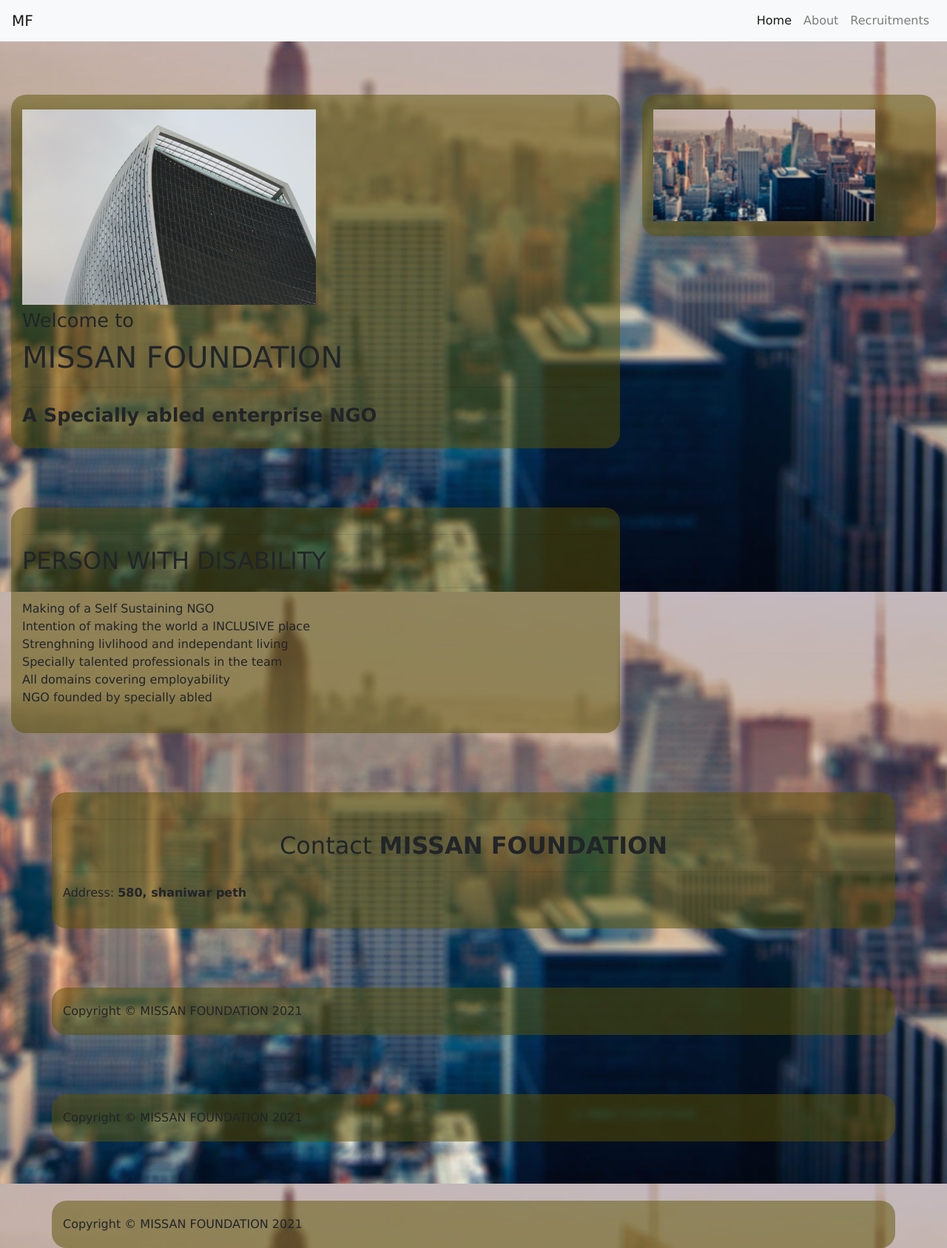
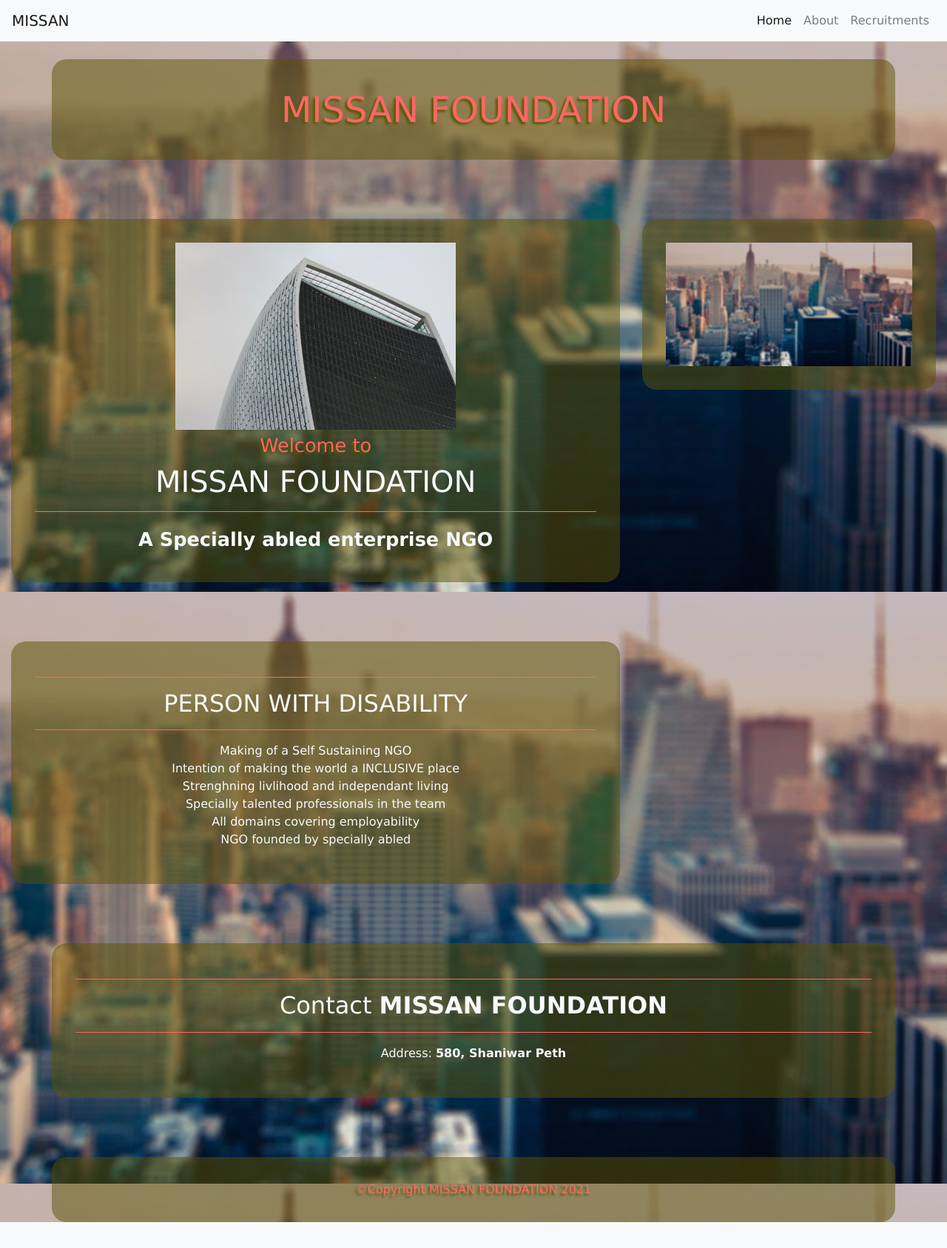
Before and after one commit to sudarshanam16/ngo, a PHP site: page / in a window 1280 px wide. Shown: the whole page at 74% size. After the commit the page ends 1652 px from the top, so only its background shows below. Run offline with PHP 8.4, Linux system fonts and the light colour scheme; some web fonts are replaced.

Commit message:
add style

```diff
--- a/index.html
+++ b/index.html
@@ -22,13 +22,13 @@
 <body>
     <div class="mt-5">
         <nav class="fixed-top  navbar navbar-expand-lg navbar-light bg-light">
-            <a class="navbar-brand" href="index.html">MF</a>
+            <a class="navbar-brand" href="index.html">MISSAN</a>
             <button class="navbar-toggler" type="button" data-toggle="collapse" data-target="#navbarNavAltMarkup" aria-controls="navbarNavAltMarkup" aria-expanded="false" aria-label="Toggle navigation">
               <span class="navbar-toggler-icon"></span>
             </button>
             <div class="collapse  navbar-collapse" id="navbarNavAltMarkup">
                 <div class="navbar-nav ml-auto">
-                    <a class="nav-item nav-link active" href="index.html">Home <span class="sr-only">(current)</span></a>
+                    <a class="nav-item nav-link active" href="index.html">Home</a>
                     <a class="nav-item nav-link " href="missanabout.html">About</a>
                     <a class="nav-item nav-link" href="recruit.html">Recruitments</a>
                 </div>
@@ -36,30 +36,37 @@
         </nav>
     </div>
 
+
+    <div class="container text-center heading" style="margin-top: 5rem; font-size: 3rem;">MISSAN FOUNDATION</div>
+
     <div class="d-flex flex-column flex-md-row">
         <div class="col-md-8">
-            <div class="container">
+            <div class="container text-center">
                 <img class="img-responsive img-full" src="img/office.jpg" alt="" width="50%">
-                <h2 class="brand-before">
+                <h2 class="brand-before heading">
                     <small>Welcome to</small>
                 </h2>
-                <h1>MISSAN FOUNDATION</h1>
+                <h1 class="text-light">MISSAN FOUNDATION</h1>
                 <hr>
-                <h2>
+                <h2 class="text-light">
                     <small>
                     <strong>A Specially abled enterprise NGO</strong>
                 </small>
                 </h2>
             </div>
 
-            <div class="container">
+            <div class="container text-center">
                 <hr>
-                <h2 class="intro-text">
+                <h2 class="intro-text text-light">
                     PERSON WITH DISABILITY
                 </h2>
                 <hr>
-                <p>Making of a Self Sustaining NGO<br/> Intention of making the world a INCLUSIVE place<br/> Strenghning livlihood and independant living<br/> Specially talented professionals in the team<br/> All domains covering employability<br/> NGO founded
-                    by specially abled</p>
+                <p class="text-light">Making of a Self Sustaining NGO<br/>
+                    Intention of making the world a INCLUSIVE place<br/>
+                    Strenghning livlihood and independant living<br/>
+                    Specially talented professionals in the team<br/>
+                    All domains covering employability<br/>
+                    NGO founded by specially abled</p>
             </div>
 
 
@@ -68,33 +75,25 @@
 
         <div class="col-md-4">
             <div class="container sticky-top" style="top: 5rem;">
-                <img src="img/bg.jpg" alt="" width="300px">
+                <img src="img/bg.jpg" alt="" width="100%">
             </div>
         </div>
     </div>
-    <div class="container">
+
+    <div class="container text-center">
         <hr>
-        <h2 class="intro-text text-center">Contact
+        <h2 class="intro-text text-center text-light">Contact
             <strong>MISSAN FOUNDATION</strong>
         </h2>
         <hr>
-        <p>
-            Address: <strong>580, shaniwar peth</strong>
+        <p class="text-light">
+            Address: <strong>580, Shaniwar Peth</strong>
         </p>
     </div>
 
-    <div class="container">
-        <div class="copyright">Copyright &copy; MISSAN FOUNDATION 2021</div>
+    <div class="container text-center heading">
+        <div class="copyright">&copy;Copyright MISSAN FOUNDATION 2021</div>
     </div>
-
-    <div class="container">
-        <div class="copyright">Copyright &copy; MISSAN FOUNDATION 2021</div>
-    </div>
-
-    <div class="container">
-        <div class="copyright">Copyright &copy; MISSAN FOUNDATION 2021</div>
-    </div>
-
 </body>
 
 </html>
--- a/style.css
+++ b/style.css
@@ -11,7 +11,7 @@ body {
     background-color: rgba(182, 182, 182, 0.5);
     border-radius: 20px;
     padding: 20px;
-    color: rgb(0, 0, 0);
+    color: rgb(255, 255, 255);
     font-size: 1.1rem;
 }
 
@@ -19,17 +19,20 @@ body {
     height: 125px;
 }
 
-.heading-mission-about {
-    color: rgb(230, 0, 0);
+.heading {
+    color: rgb(255, 102, 102);
     text-shadow: -3px 3px 3px rgb(90, 90, 7);
 }
 .container{
     margin-top: 5rem;
     background-color: rgba(92, 83, 3, 0.5);
     border-radius: 20px;
-    padding: 20px;
+    padding: 2rem !important;
 }
-
+hr{
+    border-color: rgb(255, 102, 102) !important;
+}
+.hello > div+div {}
 
 /* .header {
     display: flex;
```
Also changed, not shown: missanabout.html (+14 -11 lines).
